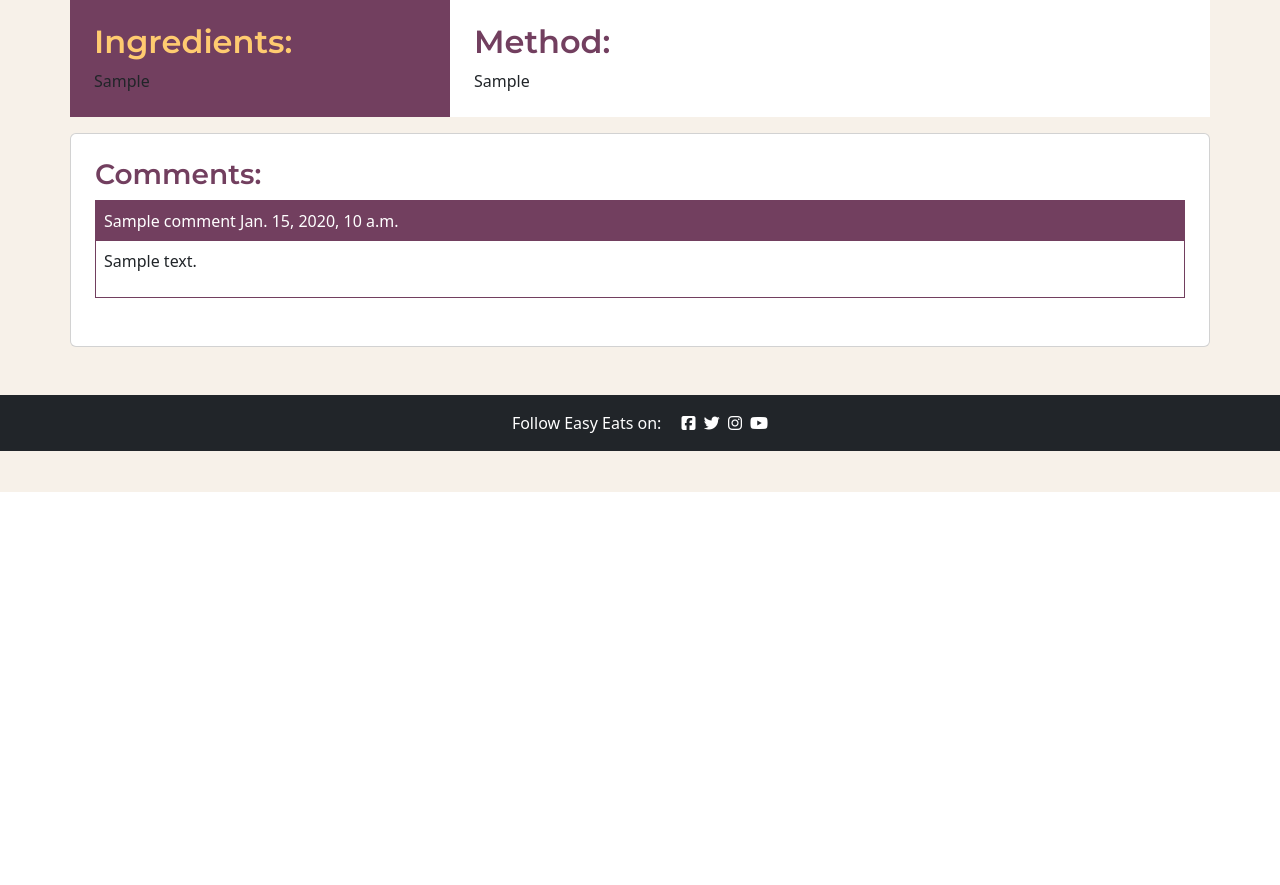
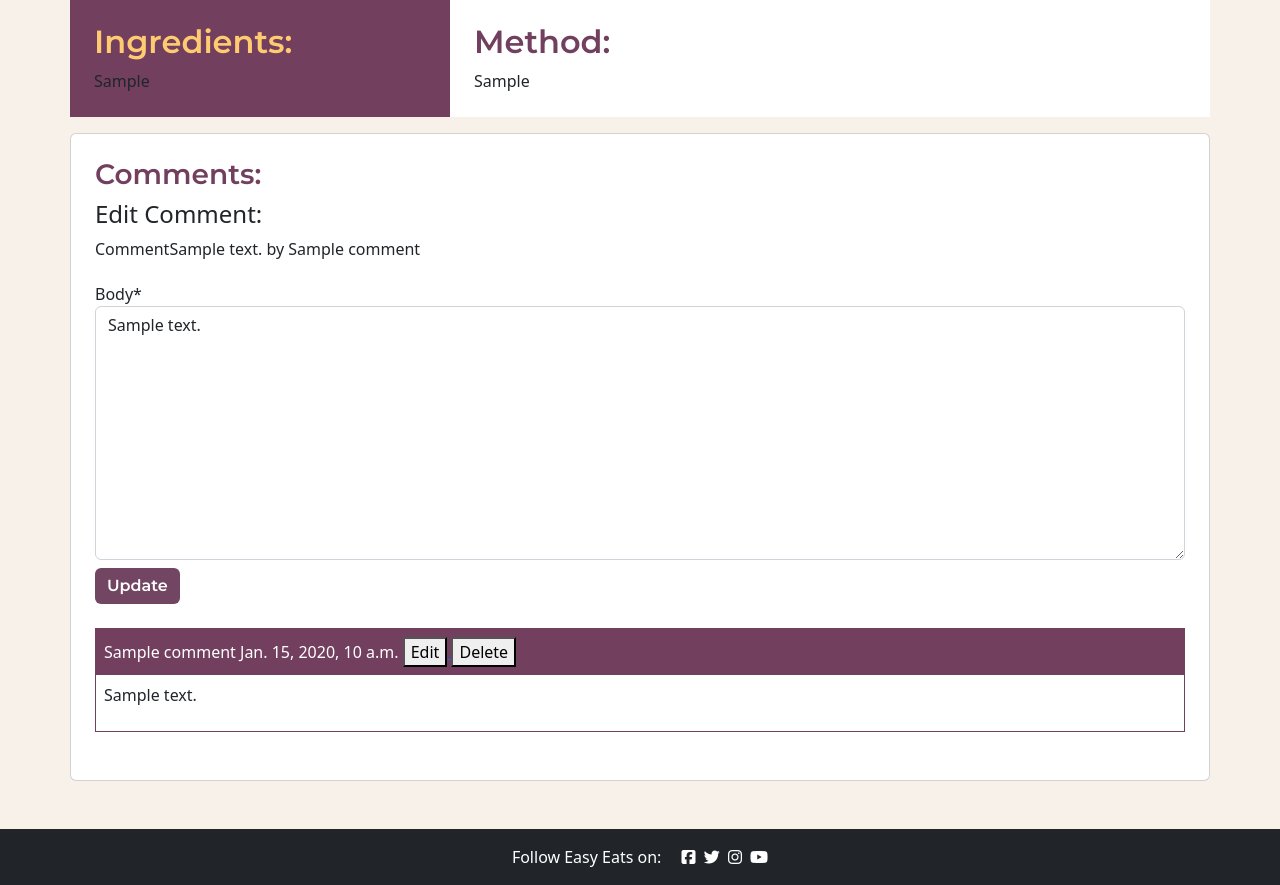
Before and after one commit to DanielleDaly/portfolio-project-4, a Django app: the page made by easy_eats/urls.py in a window 1280 px wide. Shown: the part 308-1193 px from the top of the page. Before the commit the page ends 800 px from the top, so only its background shows below. Run offline with Django 3.2, Linux system fonts and the light colour scheme; tables that the repository leaves empty hold one stand-in row (Sample ...); some libraries are stand-ins or nearby versions.

Commit message:
Add Edit Comment functionality and small code clean-ups

```diff
--- a/easy_eats/urls.py
+++ b/easy_eats/urls.py
@@ -20,5 +20,5 @@ urlpatterns = [
     path('admin/', admin.site.urls),
     path('summernote/', include('django_summernote.urls')),
     path('', include('recipes.urls'), name='recipes-urls'),
-    path('accounts/', include ('allauth.urls')),
+    path('accounts/', include('allauth.urls')),
 ]
--- a/recipes/forms.py
+++ b/recipes/forms.py
@@ -6,3 +6,9 @@ class CommentForm(forms.ModelForm):
     class Meta:
         model = Comment
         fields = ('body',)
+
+
+class EditCommentForm(forms.ModelForm):
+    class Meta:
+        model = Comment
+        fields = ('body',)
--- a/recipes/models.py
+++ b/recipes/models.py
@@ -3,13 +3,6 @@ from django.contrib.auth.models import User
 from cloudinary.models import CloudinaryField
 
 STATUS = ((0, "Draft"), (1, "Published"))
-
-# class Category(models.Model):
-#     category_name = models.CharField(max_length=100)
-#     slug = models.SlugField(max_length=100, unique=True)
-
-#     def __str__(self):
-#         return self.category_name
 
 class Recipe(models.Model):
     title = models.CharField(max_length=200, unique=True)
@@ -25,8 +18,6 @@ class Recipe(models.Model):
     short_description = models.TextField()
     likes = models.ManyToManyField(User, related_name='recipe_likes', blank=True)
     status = models.IntegerField(choices=STATUS, default=0)
-    # category = models.ForeignKey(
-    #     Category, related_name='recipe_category', on_delete=models.CASCADE)
 
     class Meta:
         ordering = ['-created_on']
@@ -37,9 +28,11 @@ class Recipe(models.Model):
     def number_of_likes(self):
         return self.likes.count()
 
+
 class Comment(models.Model):
     recipe = models.ForeignKey(
         Recipe, related_name='recipe_comment', on_delete=models.CASCADE)
+    author = models.ForeignKey(User, on_delete=models.CASCADE)
     name = models.CharField(max_length=100)
     email = models.EmailField()
     body = models.TextField()
--- a/recipes/views.py
+++ b/recipes/views.py
@@ -1,8 +1,8 @@
 from django.shortcuts import render, get_object_or_404,reverse
 from django.views import generic, View
 from django.http import HttpResponseRedirect
-from .models import Recipe
-from .forms import CommentForm
+from .models import Recipe, Comment
+from .forms import CommentForm, EditCommentForm
 
 
 class RecipeList(generic.ListView):
@@ -10,18 +10,37 @@ class RecipeList(generic.ListView):
     queryset = Recipe.objects.filter(status=1).order_by('-created_on')
     template_name = 'index.html'
 
+
 class AllRecipes(generic.ListView):
     model = Recipe
     queryset = Recipe.objects.filter(status=1).order_by('-created_on')
     template_name = 'all_recipes.html'
-    paginate_by = 9
+    paginate_by = 6
+
 
 class FullRecipe(View):
-
     def get(self, request, slug, *args, **kwargs):
         queryset = Recipe.objects.filter(status=1)
         recipe = get_object_or_404(queryset, slug=slug)
         comments = recipe.recipe_comment.filter(approved=True).order_by('created_on')
+        edit_comment_id = request.GET.get('edit_comment_id', '')
+        editing_comment = False
+        if edit_comment_id:
+            edit_comment = get_object_or_404(Comment, pk=edit_comment_id)
+            edit_comment_form = EditCommentForm(instance=edit_comment)
+
+            if edit_comment_form.is_valid():
+                edit_comment_form.instance.email = request.user.email
+                edit_comment_form.instance.name = request.user.username
+                comment = edit_comment_form.save(commit=False)
+                comment.recipe = recipe
+                comment.save()
+            else:
+                comment_form = CommentForm()
+        else:
+            edit_comment = None
+            edit_comment_form = EditCommentForm()
+
         liked = False
         if recipe.likes.filter(id=self.request.user.id).exists():
             liked = True
@@ -31,9 +50,11 @@ class FullRecipe(View):
             "full-recipe.html",
             {
                 "recipe": recipe,
+                "edit_comment": edit_comment,
                 "comments": comments,
                 "commented": False,
                 "liked": liked,
+                "edit_comment_form": edit_comment_form,
                 "comment_form": CommentForm()
             },
         )
@@ -42,20 +63,38 @@ class FullRecipe(View):
         queryset = Recipe.objects.filter(status=1)
         recipe = get_object_or_404(queryset, slug=slug)
         comments = recipe.recipe_comment.filter(approved=True).order_by('created_on')
+        commented = False
+        editing_comment = False
         liked = False
         if recipe.likes.filter(id=self.request.user.id).exists():
             liked = True
 
-        comment_form = CommentForm(data=request.POST)
+        action = request.POST['action']
+        if action == 'add_comment':
+            comment_form = CommentForm(data=request.POST)
+            commented = True
 
-        if comment_form.is_valid():
-            comment_form.instance.email = request.user.email
-            comment_form.instance.name = request.user.username
-            comment = comment_form.save(commit=False)
-            comment.recipe = recipe
-            comment.save()
-        else:
-            comment_form = CommentForm()
+            if comment_form.is_valid():
+                comment_form.instance.email = request.user.email
+                comment_form.instance.name = request.user.username
+                comment = comment_form.save(commit=False)
+                comment.recipe = recipe
+                comment.save()
+            else:
+                comment_form = CommentForm()
+
+        if action == 'edit_comment':
+            edit_comment_id = request.GET.get('edit_comment_id', '')
+            editing_comment = True
+            if edit_comment_id:
+                edit_comment = get_object_or_404(Comment, pk=edit_comment_id)
+
+            edit_comment_form = EditCommentForm(request.POST, request.FILES, instance=edit_comment)
+
+            if edit_comment_form.is_valid():
+                edit_comment.save()
+            else:
+                edit_comment_form = EditCommentForm()
 
         return render(
             request,
@@ -63,13 +102,16 @@ class FullRecipe(View):
             {
                 "recipe": recipe,
                 "comments": comments,
-                "commented": True,
+                "commented": commented,
                 "liked": liked,
-                "comment_form": CommentForm()
-            },)
+                "comment_form": CommentForm(),
+                "edit_comment_form": EditCommentForm(),
+                "editing_comment": editing_comment
+            },
+        )
+
 
 class RecipeLike(View):
-
     def post(self, request, slug):
         recipe = get_object_or_404(Recipe, slug=slug)
 
--- a/templates/full-recipe.html
+++ b/templates/full-recipe.html
@@ -73,11 +73,26 @@
         </div>
     </div>
 </div>
-<div class="container recipe-comments">
+<!-- Comments -->
+<div class="container recipe-comments" id="comments-container">
     <div class="row">
         <div class="col-12 card mb-4 p-4">
             <h3 class="recipe-comments-title">Comments:</h3>
             <div class="recipe-comments-list">
+
+                {% if edit_comment %}
+                <h4>Edit Comment:</h4>
+                <p>
+                    {{ edit_comment }}
+                </p>
+                <form method="post" style="margin-top: 1.3em;" class="mb-4">
+                    <input type="hidden" name="action" value="edit_comment">
+                    {{ edit_comment_form | crispy }}
+                    {% csrf_token %}
+                    <button type="submit" class="btn btn-link btn-lge mt-2">Update</button>
+                </form>
+                {% endif %}
+
                 {% for comment in comments %}
                 <div class="comment mb-4">
                     <div class="comment-details p-2">
@@ -85,27 +100,36 @@
                         <span class="comment-details-date">
                             {{ comment.created_on }}
                         </span>
+                        <span>
+                            <a href="?edit_comment_id={{ comment.id }}">
+                                <button>Edit</button>
+                            </a>
+                            <a href="?delete_comment_id={{ comment.id }}">
+                                <button>Delete</button>
+                            </a>
+                        </span>
                     </div>
                     <div class="comment-contents p-2">
                         {{ comment.body | linebreaks }}
                     </div>
                 </div>
                 {% endfor %}
+
                 {% if commented %}
-                <div class="alert-alert-success" role="alert">
+                <div class="alert alert-success" role="alert">
                 Your comment is awaiting approval
                 </div>
-                {% else %}
-                {% if user.is_authenticated %}
+                {% endif %}
 
+                {% if user.is_authenticated and not editing_comment %}
                 <h3>Leave a Comment:</h3>
                 <p>Posting as: {{ user.username }}</p>
                 <form method="post" style="margin-top: 1.3em;">
+                    <input type="hidden" name="action" value="add_comment">
                     {{ comment_form | crispy }}
                     {% csrf_token %}
                     <button type="submit" class="btn btn-link btn-lge mt-2">Submit</button>
                 </form>
-                {% endif %}
                 {% endif %}
             </div>
         </div>
```
Also changed, not shown: recipes/admin.py (+1 -6 lines), recipes/urls.py (line endings or trailing spaces).
